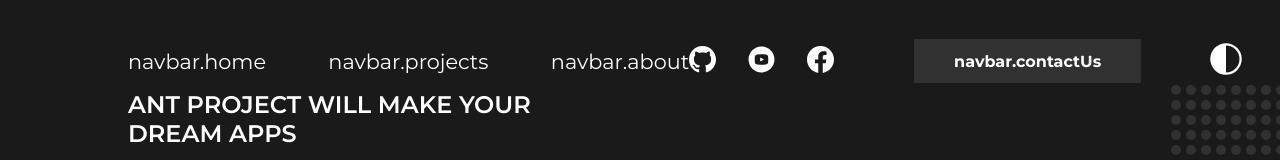
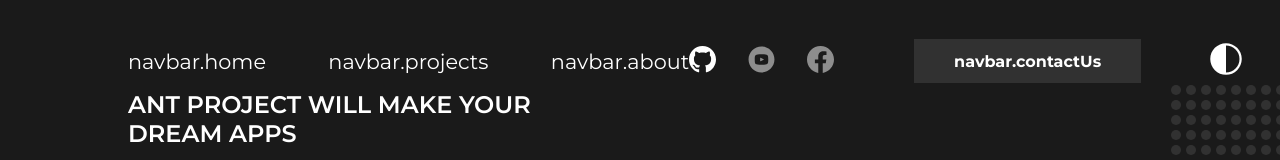
Before and after one commit to ANT-Studio/ant-page, a Nuxt app: page / in a window 1280 px wide. Shown: the top 160 px of the page. Built offline with nearby package versions, Linux system fonts and the light colour scheme.

Commit message:
fix: Code refactor

```diff
--- a/components/MemberCard.vue
+++ b/components/MemberCard.vue
@@ -32,7 +32,7 @@ defineProps<{
 @import "../assets/styles/variables";
 
 .member-card {
-  width: 22em;
+  width: 17em;
 
   .member-card-image {
     img {
--- a/components/Navbar.vue
+++ b/components/Navbar.vue
@@ -1,4 +1,3 @@
-<!--suppress HtmlUnknownTarget -->
 <template>
   <nav class="navbar">
     <div class="logo" />
@@ -12,7 +11,10 @@
     <div class="actions">
       <div class="social-actions">
         <div v-for="action in actions">
-          <a :href="action.link" class="action">
+          <a
+            :href="action.active && action.link"
+            :class="['action', !action.active && 'action__not-active']"
+          >
             <img :src="'/images/icons/' + action.icon" alt="" />
           </a>
         </div>
@@ -90,6 +92,13 @@ const { toggleTheme } = useColorTheme();
       align-items: center;
       gap: 2em;
 
+      .action {
+        &__not-active {
+          opacity: 50%;
+          cursor: auto;
+        }
+      }
+
       a {
         display: block;
       }
--- a/components/sections/Footer.vue
+++ b/components/sections/Footer.vue
@@ -19,7 +19,6 @@
 </template>
 
 <script lang="ts" setup>
-import BigLink from "../BigLink.vue";
 import { __ } from "~/utils/__";
 </script>
 
--- a/components/sections/Projects.vue
+++ b/components/sections/Projects.vue
@@ -44,9 +44,7 @@
 </template>
 
 <script lang="ts" setup>
-import ProjectPreview from "../ProjectPreview.vue";
 import { __ } from "~/utils/__";
-import BigLink from "../BigLink.vue";
 </script>
 
 <style lang="scss" scoped>
--- a/components/sections/TeamPreview.vue
+++ b/components/sections/TeamPreview.vue
@@ -39,8 +39,6 @@
 
 <script lang="ts" setup>
 import { __ } from "~/utils/__";
-import MemberCard from "../MemberCard.vue";
-import BigLink from "../BigLink.vue";
 </script>
 
 <style lang="scss" scoped>
--- a/lib/constants.ts
+++ b/lib/constants.ts
@@ -21,6 +21,7 @@ export const actions: IAction[] = [
   {
     icon: "github.svg",
     link: "https://github.com/ANT-Studio",
+    active: true,
   },
   {
     icon: "youtube.svg",
--- a/lib/interfaces.ts
+++ b/lib/interfaces.ts
@@ -9,6 +9,7 @@ export interface IRoute {
 export interface IAction {
   icon: string;
   link: string;
+  active?: boolean;
 }
 
 export type ColorMode = "dark" | "light";
```
